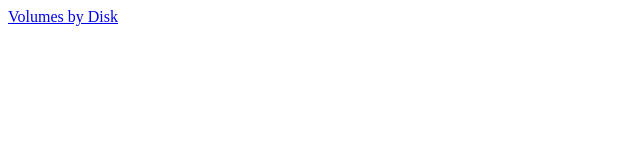
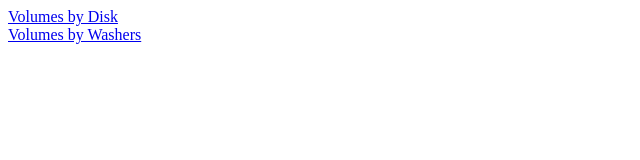
Before and after one commit to clausalex/clausalex.github.io, a plain HTML site: page calculus/index.html in a window 1280 px wide. Shown: the whole page, without its empty margins (0-640 px from the left). Drawn offline with Linux system fonts and the light colour scheme.

Commit message:
Update index.html

```diff
--- a/calculus/index.html
+++ b/calculus/index.html
@@ -2,6 +2,8 @@
 <HTML>
   <BODY>
   <A HREF="https://www.geogebra.org/m/hhRJQyz9">Volumes by Disk</A>
+  <BR>
+    <A HREF="https://www.geogebra.org/m/fy3c4pyf">Volumes by Washers</A>
   </BODY>
 
 </HTML>
```
